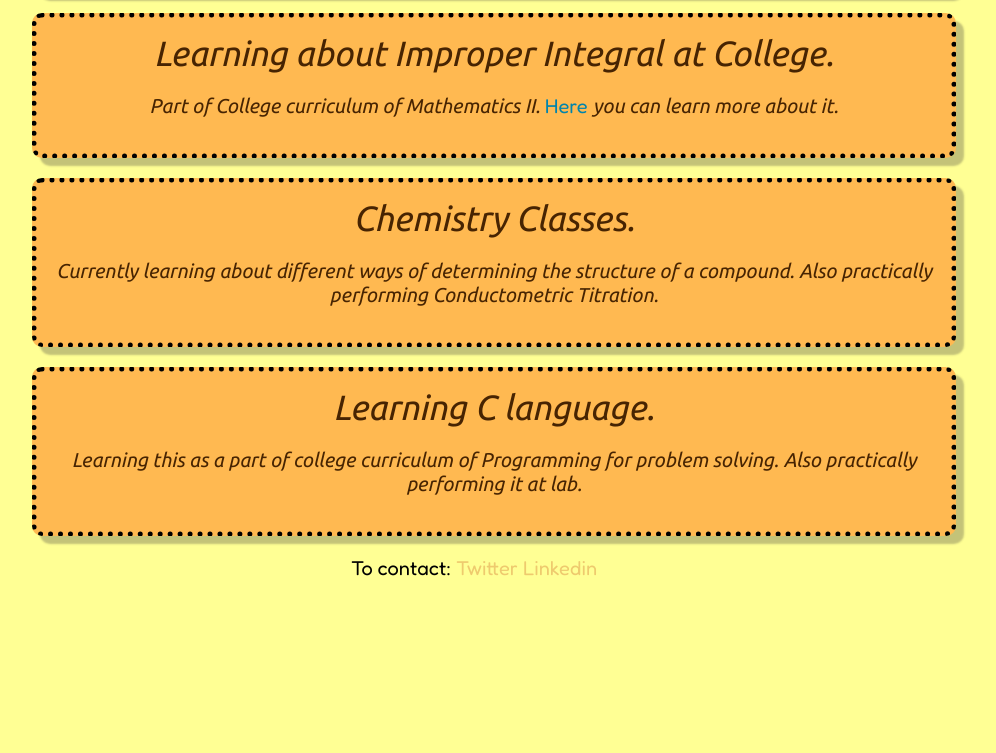
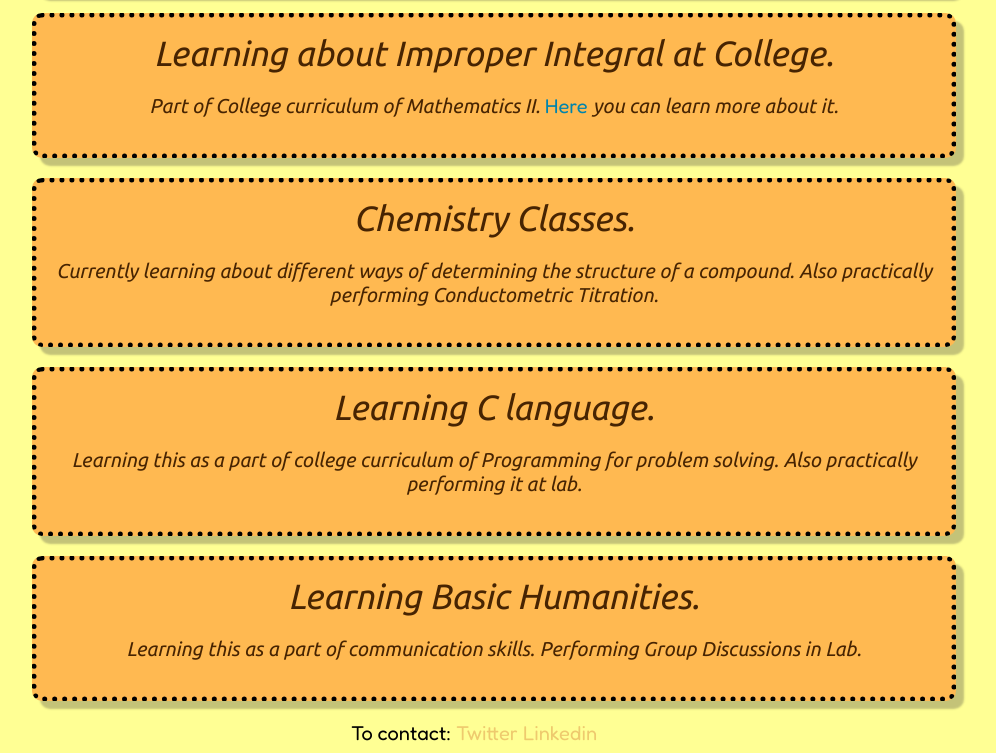
Before and after one commit to shounaksarkar/WebDev, a plain HTML site: page index.html in a window 1280 px wide. Shown: the part 828-1581 px from the top of the page, without its empty margins (166-1162 px from the left). Before the commit the page ends 1416 px from the top, so only its background shows below. Drawn offline with Linux system fonts and the light colour scheme.

Commit message:
Update index.html
Added a new section if Basic Humanites

```diff
--- a/index.html
+++ b/index.html
@@ -61,6 +61,13 @@
             Also practically performing it at lab.
           </p>
         </li>
+        <li>
+          Learning Basic Humanities.
+          <p>
+           Learning this as a part of communication skills.
+           Performing Group Discussions in Lab.
+          </p>
+        </li>
       </ol>
     </main>
     <footer>
```
